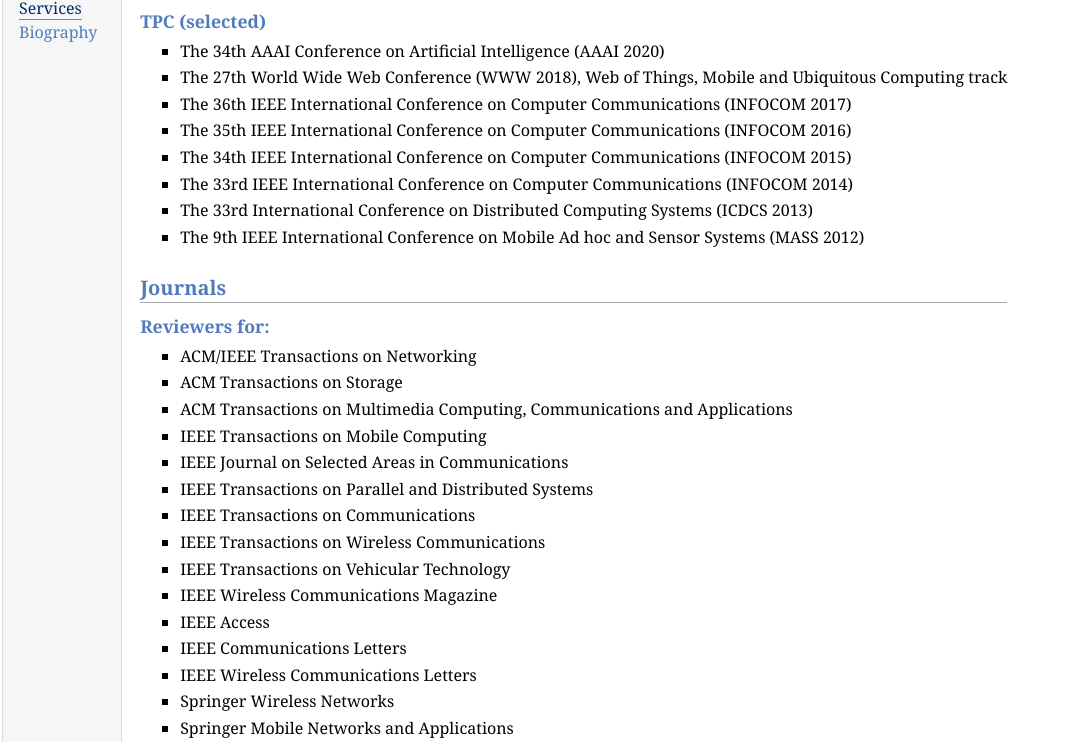
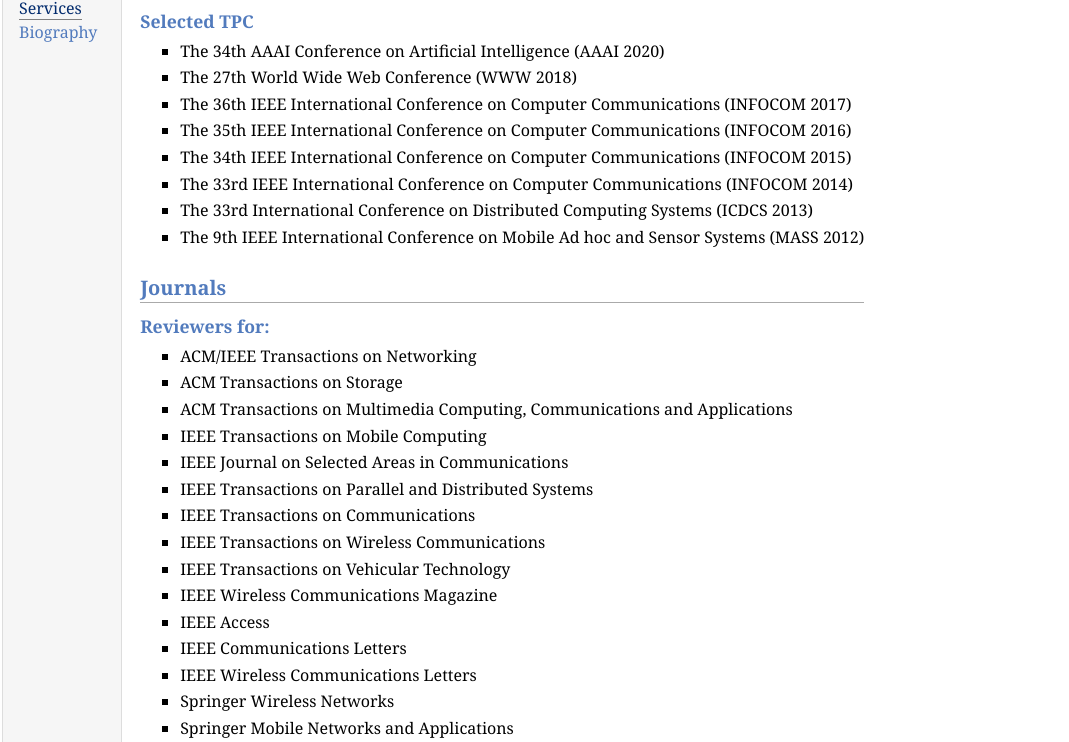
Before and after one commit to bohan00/bohan00.github.io, a plain HTML site: page services.html in a window 1280 px wide. Shown: the part 104-846 px from the top of the page, without its empty margins (0-1069 px from the left). Drawn offline with Linux system fonts and the light colour scheme.

Commit message:
services

```diff
--- a/services.html
+++ b/services.html
@@ -22,11 +22,11 @@
 <h1>Professional Activities</h1>
 </div>
 <h2>Conferences</h2>
-<h3>TPC (selected)</h3>
+<h3>Selected TPC</h3>
 <ul>
 <li><p>The 34th AAAI Conference on Artificial Intelligence (AAAI 2020)
 </p>
-<li><p>The 27th World Wide Web Conference (WWW 2018), Web of Things, Mobile and Ubiquitous Computing track
+<li><p>The 27th World Wide Web Conference (WWW 2018)
 </p>
 <li><p>The 36th IEEE International Conference on Computer Communications (INFOCOM 2017)
 </p>
```
